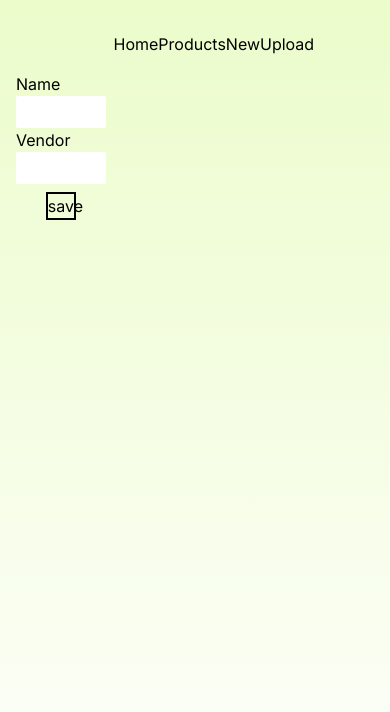
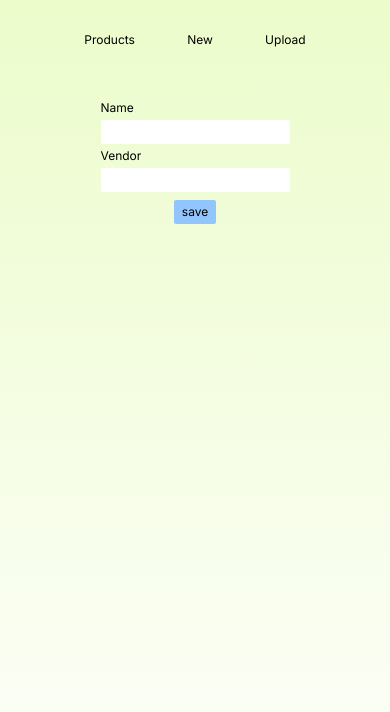
Before and after one commit to thirstyagmer717/inventory, a Next.js app: page /new in a window 390 px wide. Shown: the top 712 px of the page. Built offline with nearby package versions, Linux system fonts and the light colour scheme.

Commit message:
responsive 1st iteration

```diff
--- a/src/app/layout.tsx
+++ b/src/app/layout.tsx
@@ -16,7 +16,7 @@ export default function RootLayout({
 }) {
   return (
     <html lang="en">
-      <body className={`${inter.className} bg-lime-100 min-h-screen m-4`}><Navbar/>{children}</body>
+      <body className={`${inter.className} bg-lime-100 min-h-screen m-4 md:text-lg text-xs `}><Navbar/>{children}</body>
     </html>
   )
 }
--- a/src/app/new/page.tsx
+++ b/src/app/new/page.tsx
@@ -2,34 +2,36 @@ import itemSchema from "../../libs/itemSchema";
 import connectMongoDB from "../../libs/mongoose"
 import mongoose from "mongoose";
 
-async function createItem(data:FormData){
+async function createItem(data: FormData) {
     'use server'
     const name = data.get('name')
     const vendor = data.get('vendor')
     const Data = {
-        name:name,
-        vendor:vendor,
+        name: name,
+        vendor: vendor,
     }
     console.log(Data);
 
-    try{
+    try {
         connectMongoDB();
-        const Item = mongoose.model("Items", itemSchema,undefined, { overwriteModels: true })
+        const Item = mongoose.model("Items", itemSchema, undefined, { overwriteModels: true })
         const item = new Item(Data);
         await item.save();
-    }catch(err){
+    } catch (err) {
         console.log(err)
     }
 }
 
-export default function Add(){
-        return (
-        <form action={createItem} className="flex flex-col justify-center w-1/4">
-            <label>Name</label>
-            <input name="name" type="text" required className="py-1 px-2 rounded-sm"></input>
-            <label>Vendor</label>
-            <input name="vendor" type="text" required className="py-1 px-2 rounded-sm"></input>
-            <button className="border-2 w-1/3 border-black mt-2 self-center" type="submit">save</button>
-        </form>
+export default function Add() {
+    return (
+        <div className="flex justify-center mt-8">
+            <form action={createItem} className="flex flex-col">
+                <label className="my-1">Name</label>
+                <input name="name" type="text" required className="py-1 px-2 rounded-sm"></input>
+                <label className="my-1">Vendor</label>
+                <input name="vendor" type="text" required className="py-1 px-2 rounded-sm"></input>
+                <button className=" md:w-1/3 px-2 py-1 mt-2 rounded-sm bg-blue-300 self-center" type="submit">save</button>
+            </form>
+        </div>
     )
 }
--- a/src/app/page.tsx
+++ b/src/app/page.tsx
@@ -1,5 +1,62 @@
-export default function Home(){
-    return (
-        <>Hello</>
-    )
+"use client"
+import { useState, useEffect } from "react";
+type product = {
+  name: string,
+  vendor: string,
+  _id: string,
 }
+export default function Products() {
+  const [data, setData] = useState(new Array);
+  const [searchResult, setSearchResult] = useState(new Array);
+  const [searchVal, setSearchVal] = useState("");
+  function search() {
+    if (searchVal === "" || searchVal === null) {
+      setSearchResult(data);
+      return;
+    }
+
+    const mySearch = searchVal.split(",").filter((element) => element); // Is an array of values in the search field comma separated
+    if (mySearch.length === 0) {
+      return;
+    }
+
+    setSearchResult(
+      data.filter((product) =>
+        mySearch.some((term) => product.name.toLocaleLowerCase().includes(term.toLocaleLowerCase()))
+      )
+    );
+  }
+  useEffect(() => {
+    fetch("/api/product").then(temp => temp.json()).then((temp2) => {
+      setData(temp2);
+      console.log(temp2.length);
+      setSearchResult(temp2);
+    });
+
+  }, [])
+
+  return (
+    <>
+      <div className="flex flex-col items-center mt-10">
+        <input name="search" placeholder="Product Name" onChange={e => setSearchVal(e.target.value)} type="text" className=" border-2 border-black px-2 py-1 rounded"></input>
+        <button type="submit" onClick={search} className="bg-blue-200 px-4 py-1 rounded mt-4">Search</button>
+        <table className="table-fixed border-separate border border-gray-500 m-8">
+          <thead>
+            <tr>
+              <th className="border border-gray-500 p-2">Name</th>
+              <th className="border border-gray-500 p-2">Vendor</th>
+            </tr>
+          </thead>
+          <tbody>
+          {searchResult.map((p) => (
+            <tr key={p._id}>
+              <td className="border border-gray-500 p-2">{p.name}</td>
+              <td className="border border-gray-500 p-2">{p.vendor}</td>
+            </tr>
+          ))}
+          </tbody>
+        </table>
+      </div>
+    </>
+  )
+}
--- a/src/app/products/page.tsx
+++ /dev/null
@@ -1,72 +0,0 @@
-"use client"
-import { useState,useEffect } from "react";
-// let list = new Array();
-// let products = new Array();
-type product = {
-    name: string,
-    vendor: string,
-    _id: string,
-}
-export default function Products() {
-    const [data, setData] = useState(new Array);
-    const [searchResult, setSearchResult] = useState(new Array);
-    const [searchVal,setSearchVal] = useState("");
-    // function search(){
-    //     if(searchVal=="" || searchVal==null){setSearchResult(data);return};
-
-    //     const mySearch = searchVal.split(',').filter(element=>element) // Is an array of values in the search field comma separated
-    //     if(mySearch.length==0)return;
-
-    //     setSearchResult(data.filter(searchFilter));
-    //     function searchFilter(temp:product){
-    //         console.log(temp);
-
-    //         for(let i=0;i<mySearch.length;i++){
-    //             if(temp.name.toLocaleLowerCase().includes(mySearch[i].toLocaleLowerCase()))return true;
-    //         }
-    //         return false;
-    //     }
-    // }
-    function search() {
-        if (searchVal === "" || searchVal === null) {
-          setSearchResult(data);
-          return;
-        }
-
-        const mySearch = searchVal.split(",").filter((element) => element); // Is an array of values in the search field comma separated
-        if (mySearch.length === 0) {
-          return;
-        }
-
-        setSearchResult(
-          data.filter((product) =>
-            mySearch.some((term) => product.name.toLocaleLowerCase().includes(term.toLocaleLowerCase()))
-          )
-        );
-      }
-    useEffect(() => {
-    fetch("/api/product").then(temp=>temp.json()).then((temp2)=>{
-        setData(temp2);
-        console.log(temp2.length);
-
-        setSearchResult(temp2);
-    });
-
-    }, [])
-
-    return (
-        <>
-        <div className="flex flex-col items-center mt-10">
-            <input name="search" placeholder="Product Name" onChange={e=>setSearchVal(e.target.value)} type="text" className=" border-2 border-black px-2 py-1 rounded"></input>
-            <button type="submit" onClick={search} className="bg-blue-200 px-4 py-1 rounded mt-4">Search</button>
-            {/* <button onClick={logState}>logState</button> */}
-            {searchResult.map((p)=>(
-                <div key={p._id} className="flex justify-between w-1/3 mt-4">
-                    <span>{p.name}</span>{" "}
-                    <span>{p.vendor}</span>{" "}
-                </div>
-            ))}
-        </div>
-        </>
-    )
-}
--- a/src/app/upload/page.tsx
+++ b/src/app/upload/page.tsx
@@ -41,9 +41,12 @@ export default function Upload() {
 
 
       return (
-          <form className="flex">
+        <div>
+
+          <form className="flex justify-center mt-8">
             <input type="file" onChange={handleFileChange} name="excelfile" required/>
             <button type="submit" onClick={handleFile} className="bg-blue-300 px-2 py-1 rounded-sm">Upload</button>
         </form>
+        </div>
     )
 }
--- a/src/components/Navbar.tsx
+++ b/src/components/Navbar.tsx
@@ -2,9 +2,8 @@ import Link from "next/link"
 export default function Navbar(){
     return (
         <nav className="flex justify-center" style={{padding:"1rem"}}>
-            <ul className="flex" style={{justifyContent:"space-evenly",width:"50%"}} >
-                <Link  href="/">Home</Link>
-                <Link href="/products">Products</Link>
+            <ul className="flex md:w-1/2 w-full" style={{justifyContent:"space-evenly"}} >
+                <Link href="/">Products</Link>
                 <Link href="/new">New</Link>
                 <Link href="/upload">Upload</Link>
             </ul>
```
